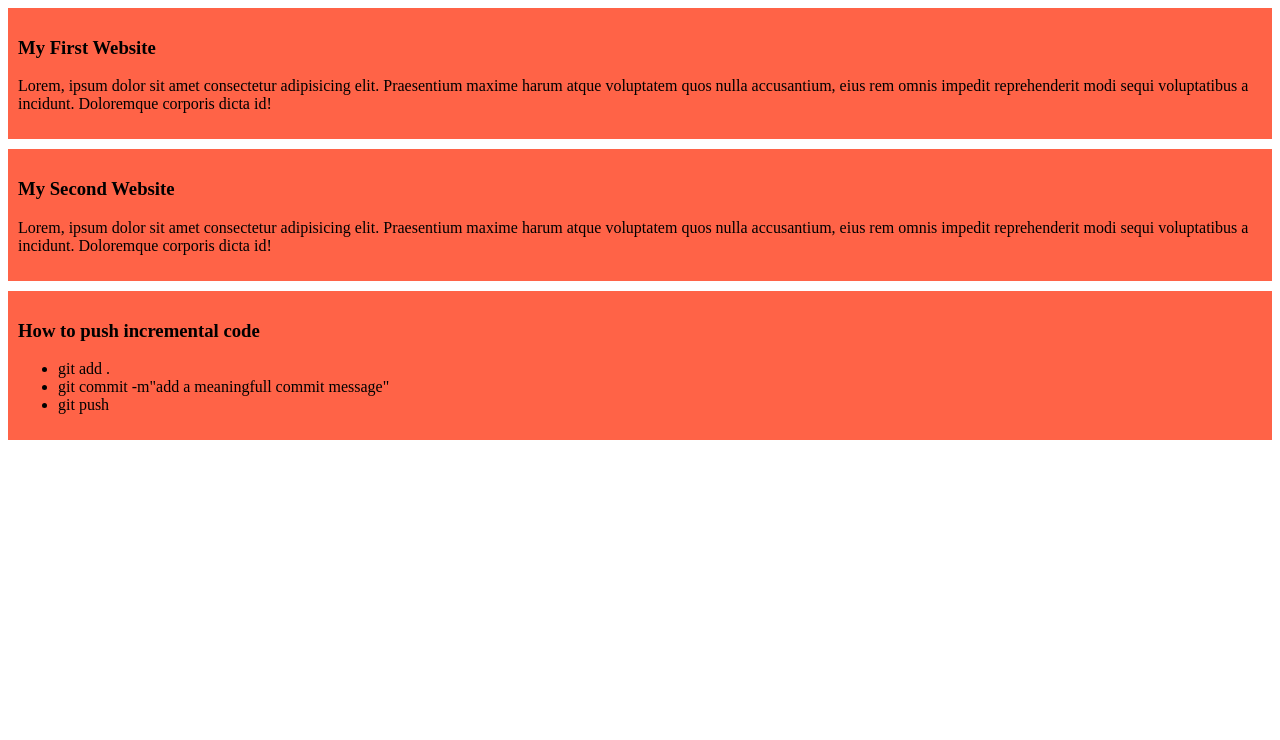
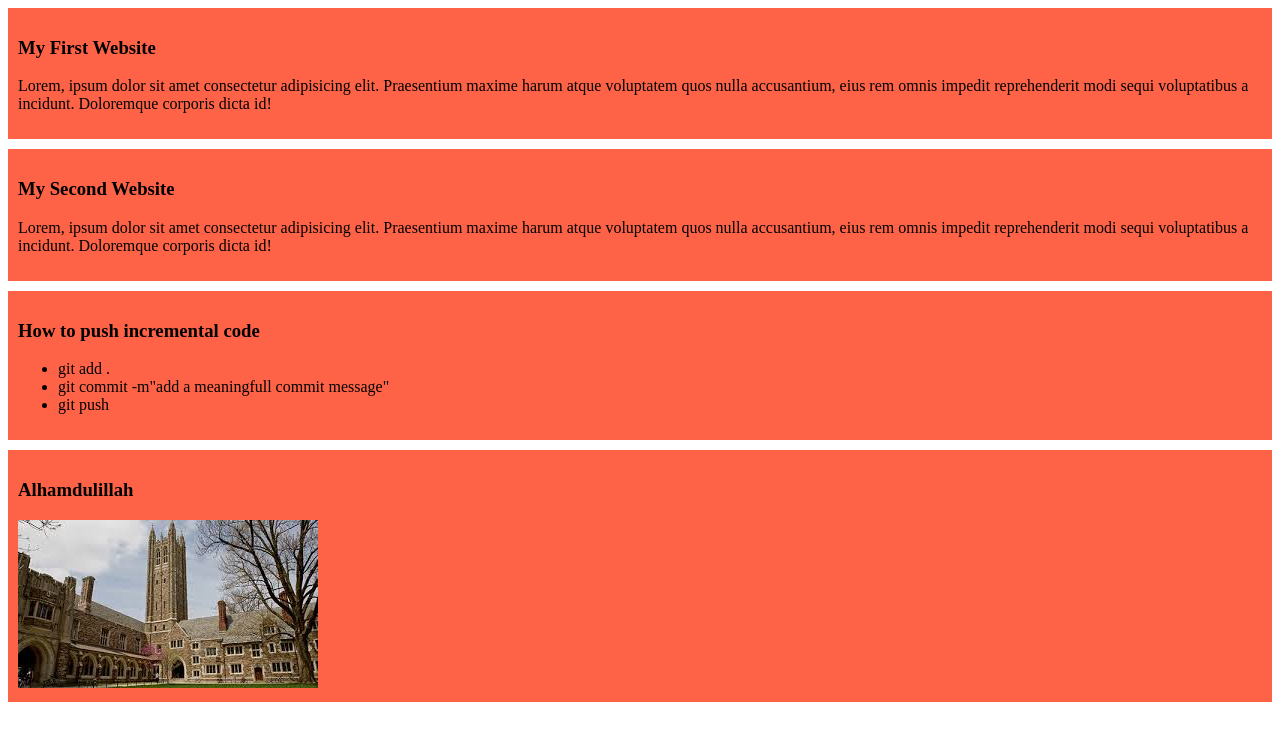
Before and after one commit to sadi554/first-project-repo, a plain HTML site: page index.html in a window 1280 px wide. Drawn offline with Linux system fonts and the light colour scheme.

Commit message:
Alhamdulillah

```diff
--- a/index.html
+++ b/index.html
@@ -33,5 +33,9 @@
                 <li>git push</li>
             </ul>
         </div>
+        <div>
+            <h3>Alhamdulillah</h3>
+            <img src="styles/images.jpg" alt="" />
+        </div>
     </body>
 </html>
```
Also changed, not shown: styles/images.jpg (added).
